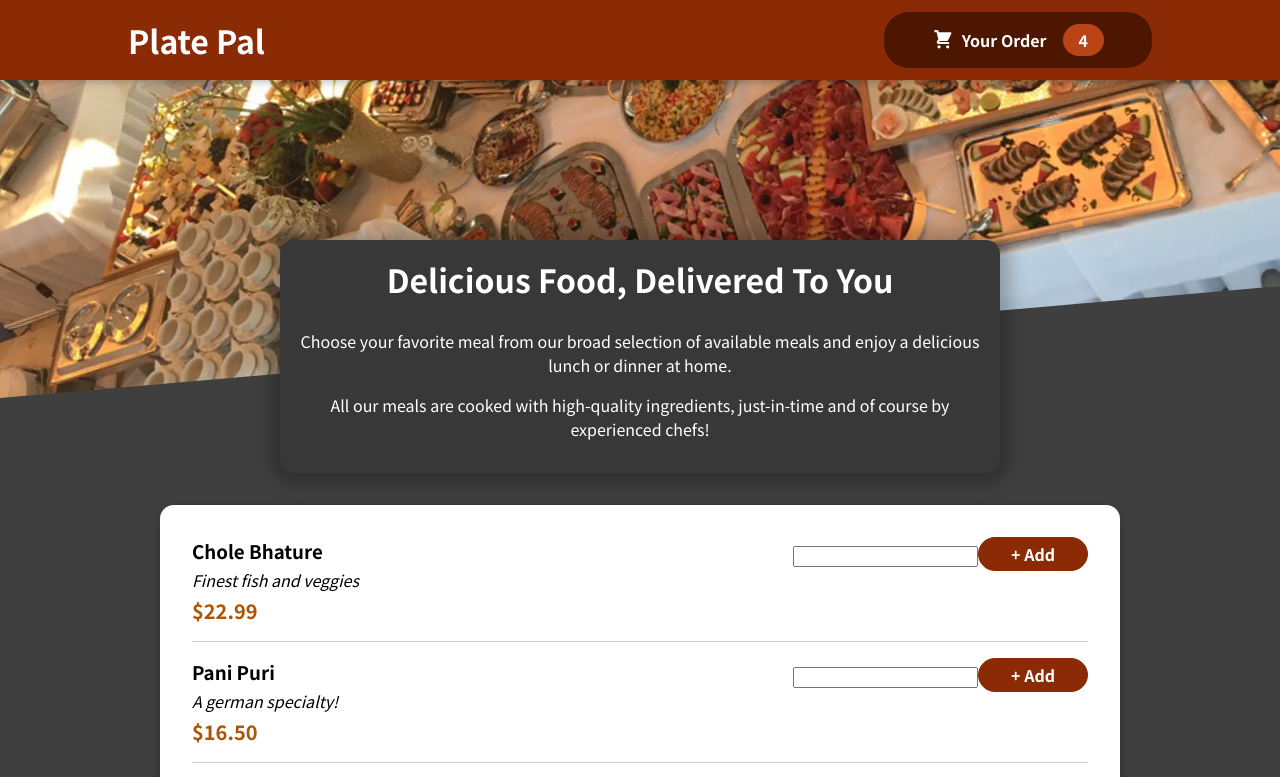
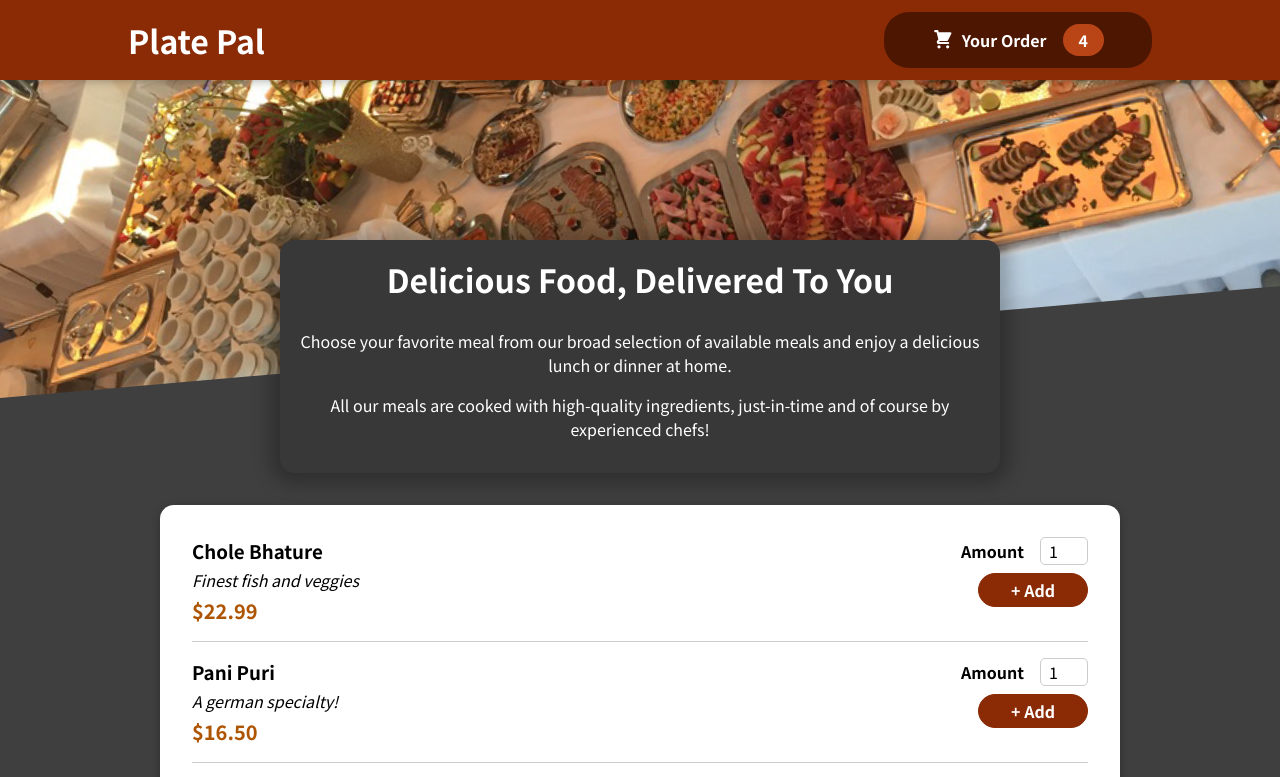
Before and after one commit to RitikRanaut/Plate-Pal, a React (Create React App) app: page / in a window 1280 px wide. Shown: the top 777 px of the page. Built offline with nearby package versions, Linux system fonts and the light colour scheme.

Commit message:
Update input form

```diff
--- a/src/components/Meals/AvailableMeals.js
+++ b/src/components/Meals/AvailableMeals.js
@@ -33,6 +33,7 @@
   const mealItem = DUMMY_MEALS.map((meal) => (
     <MealItem
       id={meal.id}
+      key={meal.id}
       name={meal.name}
       description={meal.description}
       price={meal.price}
--- a/src/components/Meals/MealItem/MealItemForm.js
+++ b/src/components/Meals/MealItem/MealItemForm.js
@@ -1,12 +1,23 @@
+import Input from "../../UI/Input";
 import classes from "./MealItemForm.module.css";
 
-const MeatItemForm =(prosp)=>{
-    return (
-        <form className={classes.form}>
-            <input />
-            <button>+ Add</button>
-        </form>
-    );
+const MeatItemForm = (props) => {
+  return (
+    <form className={classes.form}>
+      <Input
+        label="Amount"
+        input={{
+          id: "amount" + props.id,
+          type: "number",
+          min: "1",
+          max: "5",
+          step: "1",
+          defaultValue: "1",
+        }}
+      />
+      <button>+ Add</button>
+    </form>
+  );
 };
 
 export default MeatItemForm;
--- /dev/null
+++ b/src/components/UI/Input.js
@@ -0,0 +1,12 @@
+import classes from "./Input.module.css";
+
+const Input =(props)=>{
+    return(
+        <div className={classes.input}>
+            <label htmlFor={props.input.id} className={classes.label}>{props.label}</label>
+            <input {...props.input} />
+        </div>
+    );
+};
+
+export default Input;
--- /dev/null
+++ b/src/components/UI/Input.module.css
@@ -0,0 +1,18 @@
+.input {
+    display: flex;
+    align-items: center;
+    margin-bottom: 0.5rem;
+  }
+
+  .input label {
+    font-weight: bold;
+    margin-right: 1rem;
+  }
+
+  .input input {
+    width: 3rem;
+    border-radius: 5px;
+    border: 1px solid #ccc;
+    font: inherit;
+    padding-left: 0.5rem;
+  }
```
